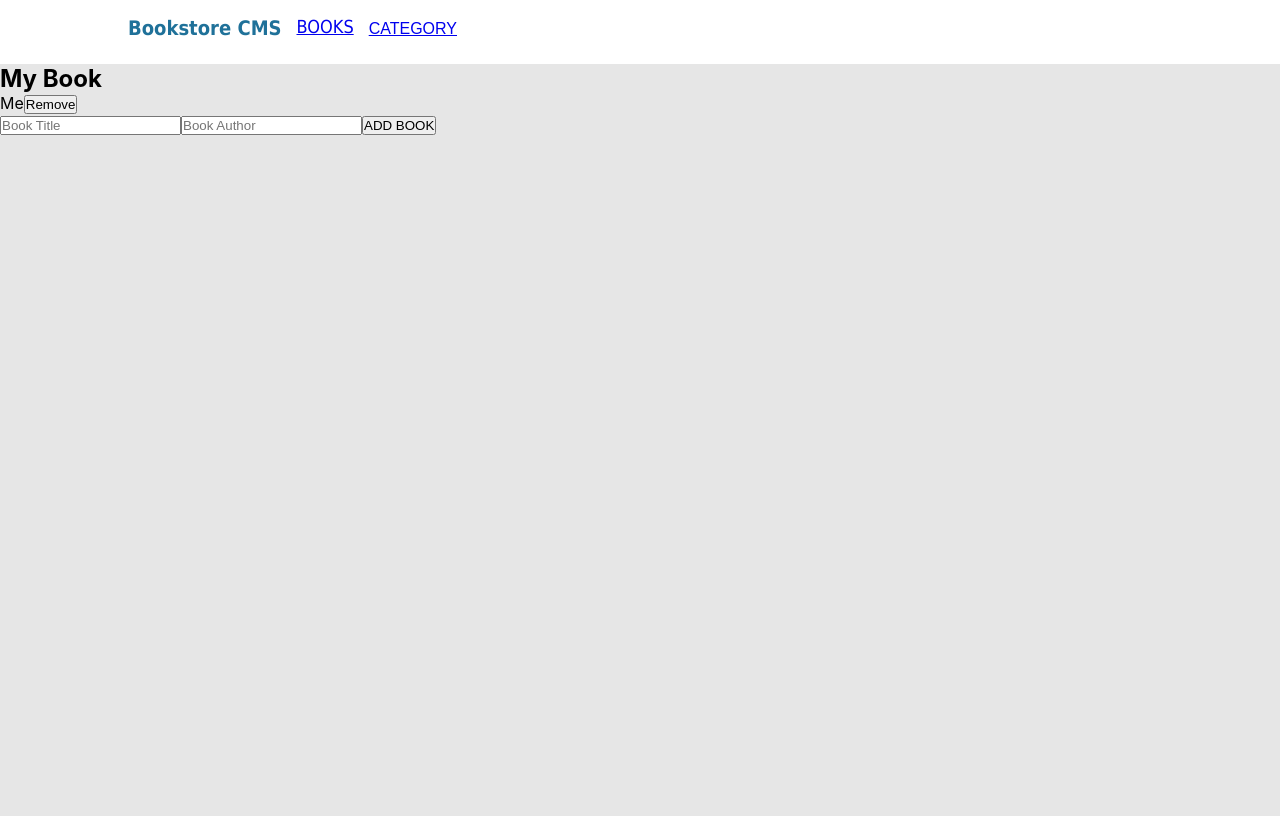
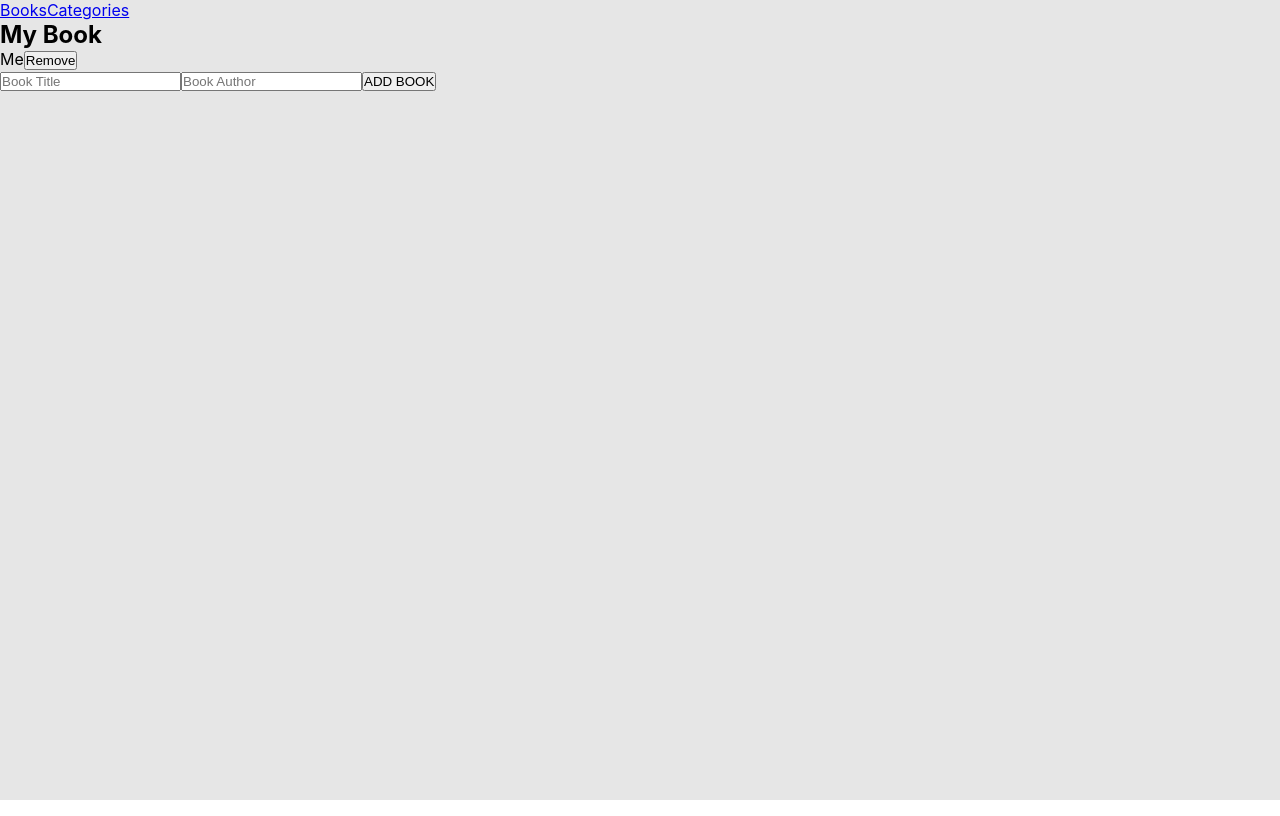
Before and after one commit to tonnymuchui/book-store, a React (Create React App) app: page / in a window 1280 px wide. Built offline with nearby package versions, Linux system fonts and the light colour scheme.

Commit message:
Update Navbar component

```diff
--- a/src/components/Navbar.js
+++ b/src/components/Navbar.js
@@ -1,15 +1,12 @@
 import { Link } from 'react-router-dom';
-import './Books.css';
 
-function Navbar() {
+function Header() {
   return (
-    <nav>
-      <ul className="nav-content">
-        <li>Bookstore CMS</li>
-        <li><Link to="/">BOOKS</Link></li>
-        <li><Link to="/Category">CATEGORY</Link></li>
-      </ul>
-    </nav>
+    <div className="nav-links">
+      <Link to="/">Books</Link>
+      <Link to="/categories">Categories</Link>
+    </div>
   );
 }
-export default Navbar;
+
+export default Header;
```
